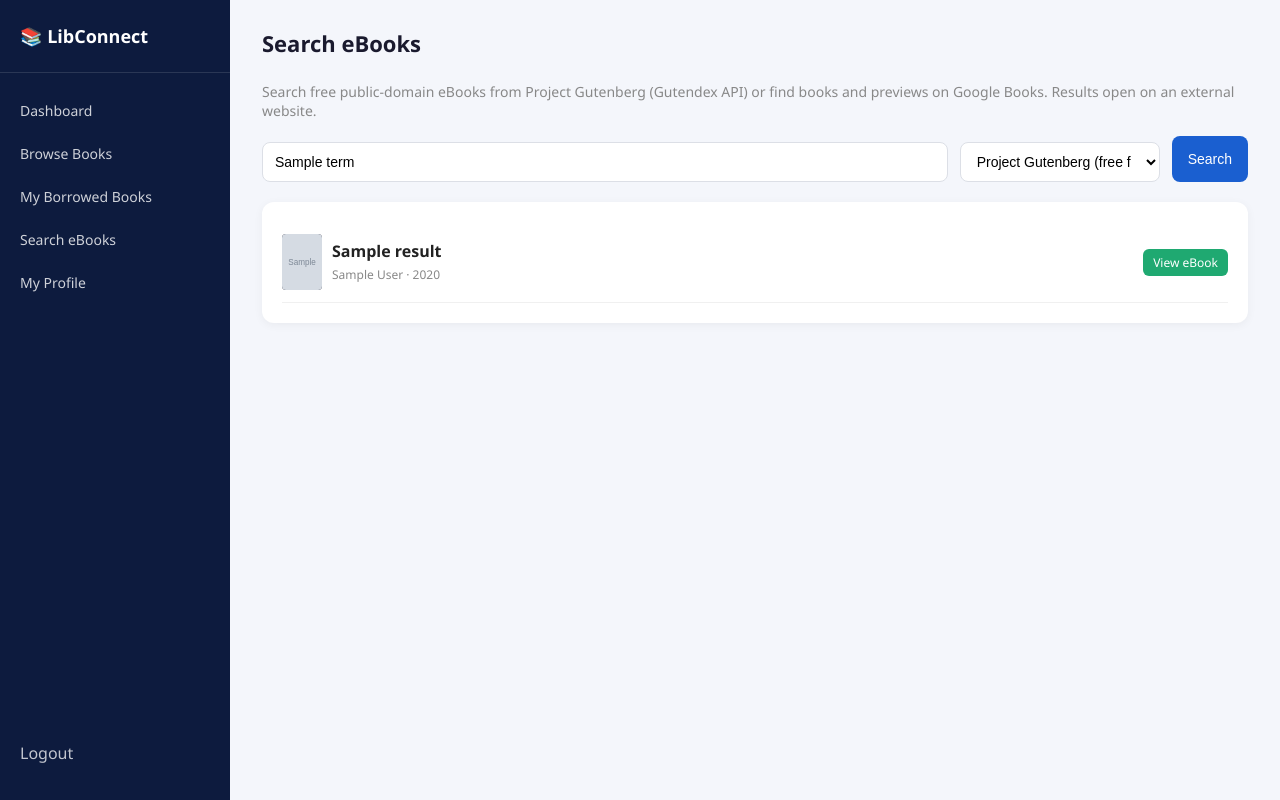
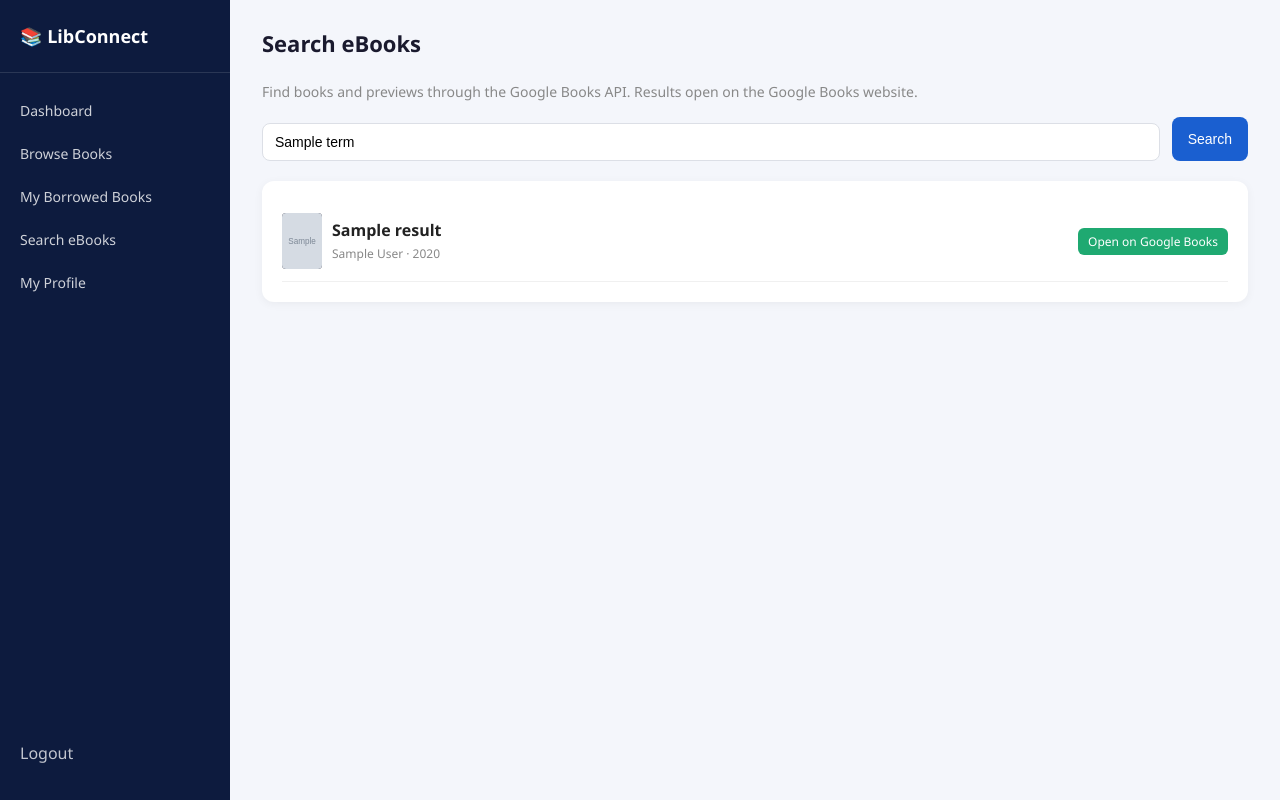
Before and after one commit to shoeibk456/BACT7507-Project-shoeib-khan-and-md-Mahim, a Flask app: template templates/stu_ebook_search.html in a window 1280 px wide. Run offline with Flask 3, Linux system fonts and the light colour scheme; the template is opened without the code that fills it: most values are stand-ins (such as "Sample title", 1, 10 or a date in 2020); grey boxes marked "Sample" are stand-in pictures.

Commit message:
Update eBook search page to use Google Books

```diff
--- a/templates/stu_ebook_search.html
+++ b/templates/stu_ebook_search.html
@@ -1,5 +1,4 @@
 <!DOCTYPE html>
-<!-- stu_ebook_search.html - eBook search using the Gutendex and Google Books APIs (Team member responsible: Mahim - HTML/CSS) -->
 <html lang="en">
 <head>
     <meta charset="UTF-8">
@@ -25,15 +24,10 @@
             {% with messages = get_flashed_messages(with_categories=true) %}{% for category, message in messages %}<div class="flash flash-{{ category }}">{{ message }}</div>{% endfor %}{% endwith %}
 
             <div class="topbar"><h1>Search eBooks</h1></div>
-            <p class="hint" style="margin-bottom:16px; font-size:14px;">Search free public-domain eBooks from Project Gutenberg (Gutendex API) or find books and previews on Google Books. Results open on an external website.</p>
+            <p class="hint" style="margin-bottom:16px; font-size:14px;">Find books and previews through the Google Books API. Results open on the Google Books website.</p>
 
-            <!-- the 'source' dropdown tells app.py which service to search -->
             <form method="GET" action="{{ url_for('stu_ebook_search') }}" class="search-row">
                 <input type="text" name="q" value="{{ term }}" placeholder="Search by title or author, e.g. Sherlock Holmes">
-                <select name="source">
-                    <option value="gutendex" {% if source == 'gutendex' %}selected{% endif %}>Project Gutenberg (free full books)</option>
-                    <option value="google" {% if source == 'google' %}selected{% endif %}>Google Books</option>
-                </select>
                 <button type="submit" class="btn btn-primary">Search</button>
             </form>
             {% if error %}<div class="flash flash-error">{{ error }}</div>{% endif %}
@@ -44,12 +38,8 @@
                         {% if e.cover %}<img class="thumb" src="{{ e.cover }}" alt="">{% endif %}
                         <div><strong>{{ e.title }}</strong><br><span class="hint">{{ e.author }}{% if e.year %} &middot; {{ e.year }}{% endif %}</span></div>
                     </div>
-                    {% if e.source == 'google' %}
-                        {% if e.link %}
-                            <a class="btn btn-success btn-sm" href="{{ e.link }}" target="_blank" rel="noopener">Open on Google Books</a>
-                        {% endif %}
-                    {% else %}
-                        <a class="btn btn-success btn-sm" href="{{ url_for('stu_ebook_view', ebook_id=e.ebook_id) }}">View eBook</a>
+                    {% if e.link %}
+                    <a class="btn btn-success btn-sm" href="{{ e.link }}" target="_blank" rel="noopener">Open on Google Books</a>
                     {% endif %}
                 </div>
                 {% endfor %}
```
